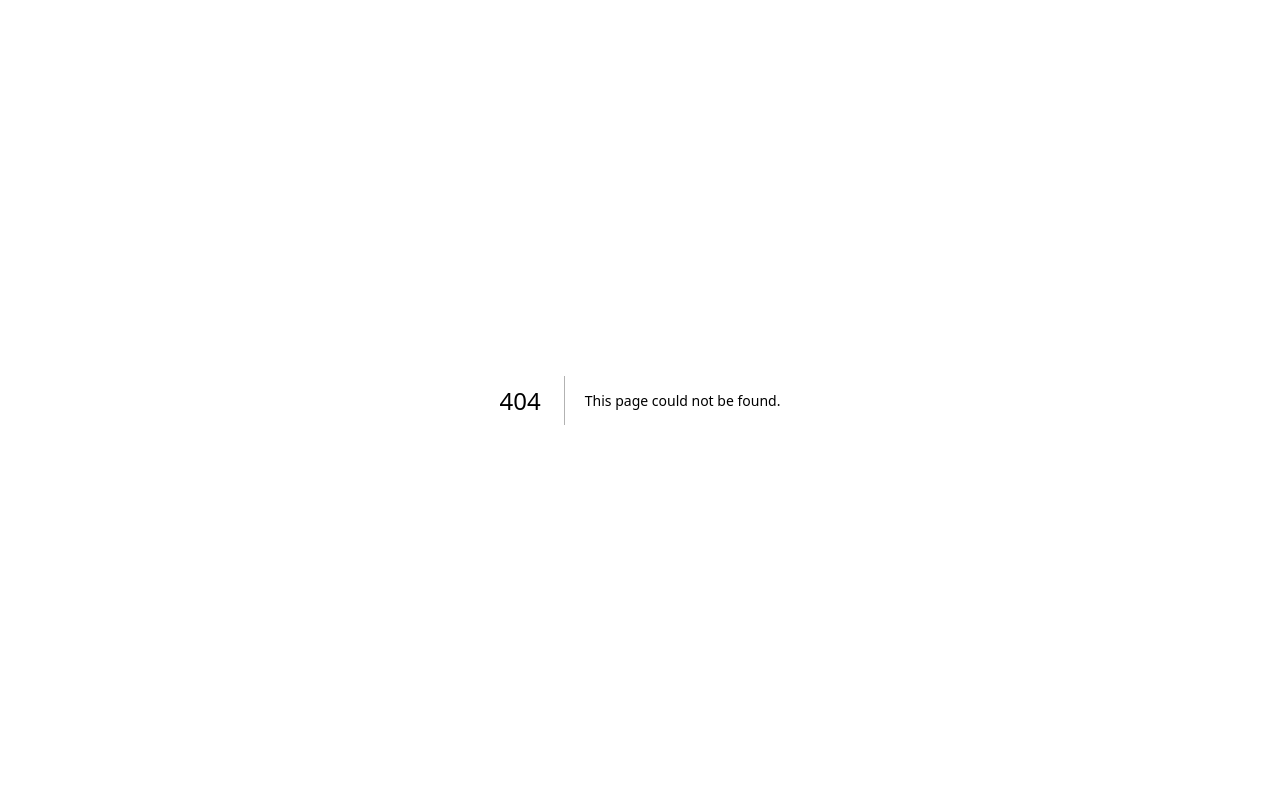
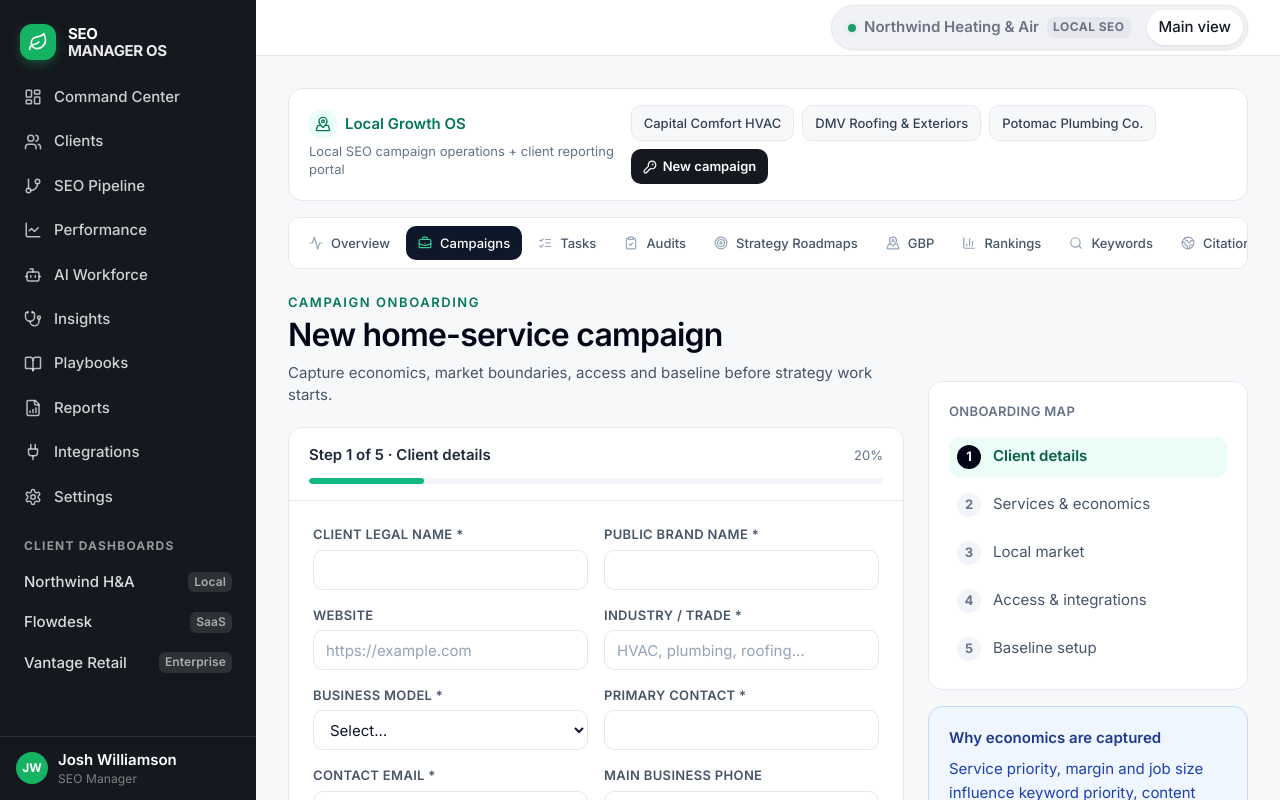
Before and after one commit to branderboy/seo-manager-os, a Next.js app: page /growth/campaigns/new in a window 1280 px wide. Before the commit this address had no page. Built offline with nearby package versions, Linux system fonts and the light colour scheme.

Commit message:
feat(local-growth): add campaign onboarding route

```diff
--- /dev/null
+++ b/src/app/(os)/growth/campaigns/new/page.tsx
@@ -0,0 +1,5 @@
+import { OnboardingWizard } from "@/components/local-growth/onboarding-wizard";
+
+export default function NewCampaignPage() {
+  return <OnboardingWizard />;
+}
```
